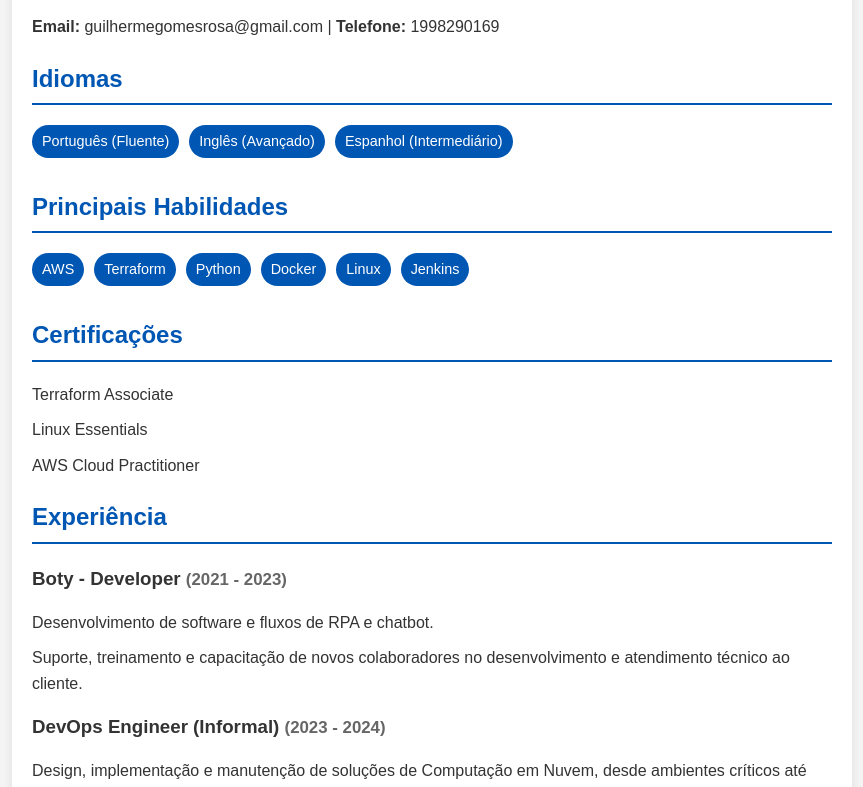
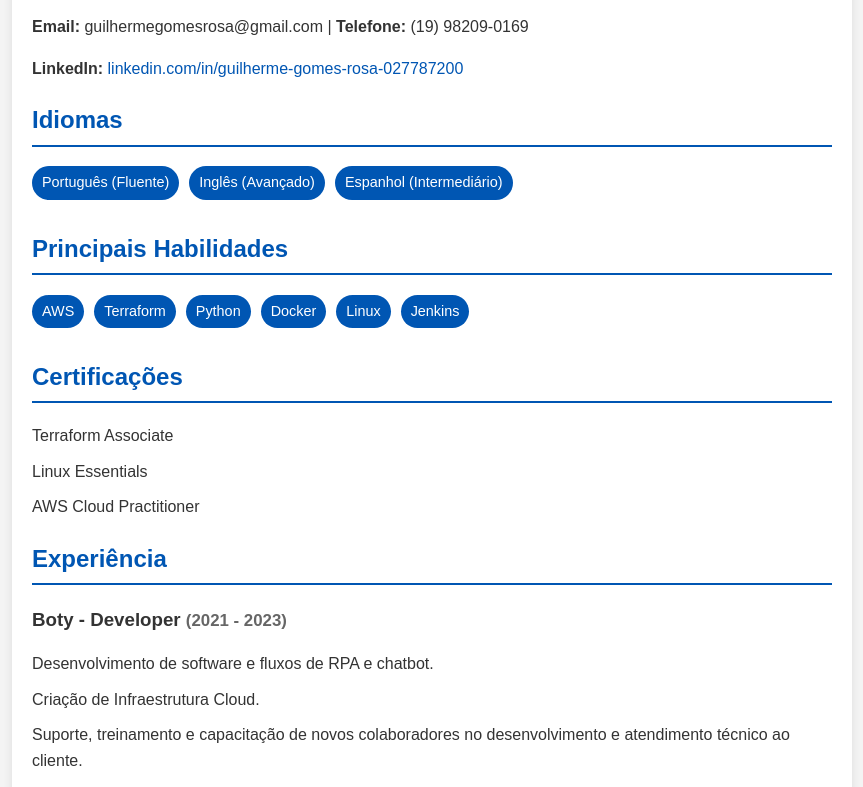
Before and after one commit to GuilhermeGomesRosa/guilhermegomesrosa.github.io, a plain HTML site: page index.html in a window 1280 px wide. Shown: the part 120-907 px from the top of the page, without its empty margins (208-1071 px from the left). Drawn offline with Linux system fonts and the light colour scheme.

Commit message:
Update index.html

```diff
--- a/index.html
+++ b/index.html
@@ -3,7 +3,7 @@
 <head>
     <meta charset="UTF-8">
     <meta name="viewport" content="width=device-width, initial-scale=1.0">
-    <title>Currículo - Guilherme GomesRosa</title>
+    <title>Currículo - Guilherme Gomes Rosa</title>
     <style>
         body {
             font-family: Arial, sans-serif;
@@ -60,12 +60,25 @@
             font-size: 0.9em;
             color: #666;
         }
+        .contact a {
+            color: #0056b3;
+            text-decoration: none;
+        }
+        .contact a:hover {
+            text-decoration: underline;
+        }
     </style>
 </head>
 <body>
     <div class="container">
         <h1>Guilherme Gomes Rosa</h1>
-        <p><strong>Email:</strong> guilhermegomesrosa@gmail.com | <strong>Telefone:</strong> 1998290169</p>
+        <p><strong>Email:</strong> guilhermegomesrosa@gmail.com | <strong>Telefone:</strong> (19) 98209-0169</p>
+        <p class="contact">
+            <strong>LinkedIn:</strong>
+            <a href="https://www.linkedin.com/in/guilherme-gomes-rosa-027787200/" target="_blank">
+                linkedin.com/in/guilherme-gomes-rosa-027787200
+            </a>
+        </p>
 
         <div class="section">
             <h2>Idiomas</h2>
@@ -104,6 +117,7 @@
                 <h3>Boty - Developer <span>(2021 - 2023)</span></h3>
                 <ul>
                     <li>Desenvolvimento de software e fluxos de RPA e chatbot.</li>
+                    <li>Criação de Infraestrutura Cloud.</li>
                     <li>Suporte, treinamento e capacitação de novos colaboradores no desenvolvimento e atendimento técnico ao cliente.</li>
                 </ul>
             </div>
```
